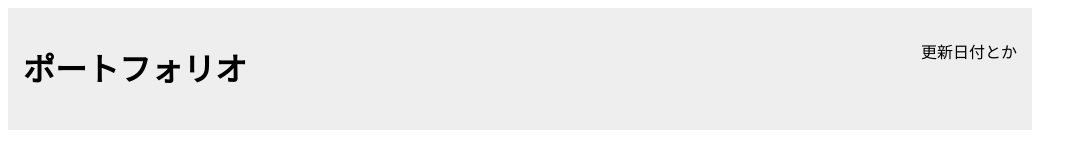
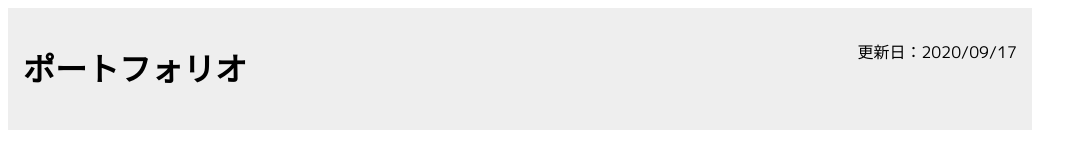
Before and after one commit to suzuki84g/-suzuki84g.github.io, a Nuxt app: page / in a window 1280 px wide. Shown: the top 160 px of the page, without its empty margins (0-1087 px from the left). Built offline with nearby package versions, Linux system fonts and the light colour scheme.

Commit message:
更新日を入力

```diff
--- a/components/Header.vue
+++ b/components/Header.vue
@@ -4,7 +4,7 @@
       <h1>ポートフォリオ</h1>
     </div>
     <div class="navlist">
-      <p>更新日付とか</p>
+      <p>更新日：2020/09/17</p>
     </div>
     <!-- <Navlist /> -->
   </div>
```
